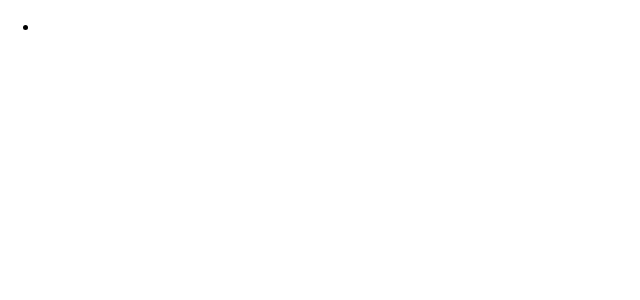
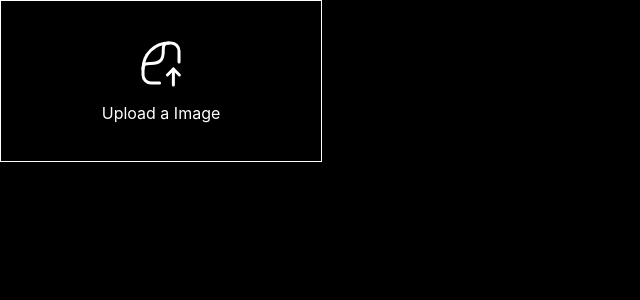
Before and after one commit to RishikeshPolasa/react-projects, a React (Create React App) app: page /fileUploadDesign2 in a window 1280 px wide. Before the commit this address had no page. Shown: the top 300 px of the page, without its empty margins (0-640 px from the left). Built offline with nearby package versions, Linux system fonts and the light colour scheme.

Commit message:
feat/implemented fileupload generic component

```diff
--- a/package.json
+++ b/package.json
@@ -35,5 +35,8 @@
       "last 1 firefox version",
       "last 1 safari version"
     ]
+  },
+  "devDependencies": {
+    "axios": "^1.6.5"
   }
 }
--- a/src/App.js
+++ b/src/App.js
@@ -1,11 +1,19 @@
 import "./App.css";
 import { BrowserRouter as Router, Route, Routes, Link } from "react-router-dom";
 import Checkbox from "./Checkbox";
+import FileUpload from "./FileUpload";
+import FileUploadDesign1 from "./FileUpload/FileUpload";
+import Main from "./FileUpload/main";
+import FileUploadDesign2 from "./FileUpload/FileUploadDesign2";
+
 const Home = () => (
   <>
     <h1>Home</h1>
     <div>
       <Link to="/checkbox">Checkbox</Link>
+    </div>
+    <div>
+      <Link to="/fileUpload">FileUpload</Link>
     </div>
   </>
 );
@@ -13,14 +21,12 @@ function App() {
   return (
     <div className="App">
       <Router>
-        <nav>
-          <ul>
-            <li></li>
-          </ul>
-        </nav>
         <Routes>
           <Route path="/checkbox" element={<Checkbox />} />
           <Route path="/" element={<Home />} />
+          <Route path="/fileUploadDesign1" element={<FileUploadDesign1 />} />
+          <Route path="/fileUploadDesign2" element={<FileUploadDesign2 />} />
+          <Route path="/fileUpload" element={<Main />} />
         </Routes>
       </Router>
     </div>
--- /dev/null
+++ b/src/FileUpload/FileUpload.js
@@ -0,0 +1,36 @@
+import React from "react";
+import FileUpload from ".";
+import "./style.css";
+import FileUploadSvg from "./uploadsvg1.png";
+
+export default class FileUploadDesign1 extends FileUpload {
+  constructor(props) {
+    super(props);
+    this.fileInputRef = React.createRef();
+    this.state = {
+      selectedFile: "",
+    };
+  }
+
+  handleUpload() {
+    if (this.fileInputRef && this.fileInputRef.current) {
+      this.fileInputRef.current.click();
+    }
+  }
+
+  render() {
+    return (
+      <div className="fileWrapper" onClick={() => this.handleUpload()}>
+        FileUploadDesign
+        <div className="imageWrapper">
+          <img src={FileUploadSvg} alt="fileupload" />
+        </div>
+        <input
+          ref={this.fileInputRef}
+          type="file"
+          onChange={(e) => this._submitHandler(e)}
+        />
+      </div>
+    );
+  }
+}
--- /dev/null
+++ b/src/FileUpload/FileUploadDesign2.css
@@ -0,0 +1,54 @@
+.fileUpload {
+  background-color: black;
+  height: 100vh;
+  width: 100vw;
+}
+.fileWrapper {
+  width: 20rem;
+  height: 10rem;
+  border: 1px solid white;
+  display: flex;
+  flex-direction: column;
+  justify-content: center;
+  align-items: center;
+  background-color: black;
+}
+.design2 {
+  border-radius: 0;
+  cursor: pointer;
+}
+.fileWrapper .imageWrapper {
+  width: 3rem;
+  height: 3rem;
+}
+.fileWrapper .imageWrapper svg {
+  width: 100%;
+  height: 100%;
+}
+.fileWrapper input {
+  display: none;
+}
+.fileWrapper .fileText {
+  color: white;
+  margin-top: 1rem;
+}
+.selectedFileWrapper {
+  max-width: 20rem;
+  margin-top: 2rem;
+  border: 1px solid white;
+}
+.selectedFileWrapper .selectedFile {
+  display: flex;
+  align-items: center;
+  padding: 0.5rem;
+}
+.selectedFileWrapper .selectedFile img {
+  width: 3rem;
+  height: 3rem;
+  object-fit: fill;
+}
+.selectedFileWrapper .selectedFile .filename {
+  color: white;
+  font-size: 1rem;
+  margin-left: 1rem;
+}
--- /dev/null
+++ b/src/FileUpload/FileUploadDesign2.js
@@ -0,0 +1,58 @@
+import React from "react";
+import FileUpload from ".";
+import "./FileUploadDesign2.css";
+import FileUploadSvg2 from "./FileUploadSvg2";
+
+class FileUploadDesign2 extends React.Component {
+  constructor(props) {
+    super(props);
+    this.state = {
+      selectedFile: "",
+      loader: false,
+    };
+  }
+
+  handleUpload = () => {
+    // Ensure fileUploadRef is not undefined before accessing its properties
+    const inputRef = this.fileUploadRef.getInputRef();
+    if (inputRef) {
+      inputRef.click(); // Trigger the click on the input element
+    }
+  };
+
+  callBackFunction = (res) => {
+    console.log("response", res);
+    this.setState((prevState) => ({
+      ...prevState,
+      selectedFile: res.data,
+    }));
+    // Handle the response as needed in FileUploadDesign2
+  };
+
+  render() {
+    return (
+      <div className="fileUpload">
+        <div className="fileWrapper design2" onClick={this.handleUpload}>
+          <div className="imageWrapper">
+            <FileUploadSvg2 />
+          </div>
+          <FileUpload
+            ref={(ref) => (this.fileUploadRef = ref)}
+            callBackFunction={this.callBackFunction}
+          />
+          <div className="fileText">Upload a Image </div>
+        </div>
+        {this.state.selectedFile && (
+          <div className="selectedFileWrapper">
+            <div className="selectedFile">
+              <img src={this.state.selectedFile.url} alt="fileImage" />
+              <span className="filename">{this.state.selectedFile?.title}</span>
+            </div>
+          </div>
+        )}
+      </div>
+    );
+  }
+}
+
+export default FileUploadDesign2;
--- /dev/null
+++ b/src/FileUpload/FileUploadSvg2.js
@@ -0,0 +1,51 @@
+import React from "react";
+
+function FileUploadSvg2() {
+  return (
+    <svg
+      width="800px"
+      height="800px"
+      viewBox="0 0 24 24"
+      fill="none"
+      xmlns="http://www.w3.org/2000/svg"
+    >
+      <path
+        d="M11.2798 22H7.00977C5.9489 22 4.93148 21.5785 4.18134 20.8284C3.43119 20.0782 3.00977 19.0609 3.00977 18V14.89C3.00977 11.4713 4.36781 8.19273 6.78516 5.77539C9.2025 3.35805 12.4811 2 15.8998 2H17.0098C18.0706 2 19.0881 2.42142 19.8382 3.17157C20.5883 3.92172 21.0098 4.93913 21.0098 6V11.4399"
+        stroke="#fff"
+        stroke-width="1.5"
+        stroke-linecap="round"
+        stroke-linejoin="round"
+      />
+      <path
+        d="M3 15.06C3 9.9 8.50004 14.0599 11.73 10.8199C14.96 7.57995 10.83 2 15.98 2"
+        stroke="#fff"
+        stroke-width="1.5"
+        stroke-linecap="round"
+        stroke-linejoin="round"
+      />
+      <path
+        d="M18.1895 23V15"
+        stroke="#fff"
+        stroke-width="1.5"
+        stroke-linecap="round"
+        stroke-linejoin="round"
+      />
+      <path
+        d="M15.1895 18L18.1895 15"
+        stroke="#fff"
+        stroke-width="1.5"
+        stroke-linecap="round"
+        stroke-linejoin="round"
+      />
+      <path
+        d="M21.1895 18L18.1895 15"
+        stroke="#fff"
+        stroke-width="1.5"
+        stroke-linecap="round"
+        stroke-linejoin="round"
+      />
+    </svg>
+  );
+}
+
+export default FileUploadSvg2;
--- /dev/null
+++ b/src/FileUpload/index.js
@@ -0,0 +1,55 @@
+import React, { Component } from "react";
+import axios from "axios";
+
+class FileUpload extends Component {
+  constructor(props) {
+    super(props);
+    this.inputRef = React.createRef(); // Create a ref for the input element
+    this._submitHandler = this._submitHandler.bind(this);
+  }
+
+  async uploadFile(fileData) {
+    try {
+      const formData = new FormData();
+      formData.append("image", fileData);
+      const res = await axios.post("https://api.imgbb.com/1/upload", formData, {
+        params: {
+          key: "6276e6647788a7d4cbb033439ae1a6cf",
+        },
+      });
+      this.props.callBackFunction(res.data);
+    } catch (error) {
+      console.error(error);
+    }
+  }
+
+  async fileValidation(fileData) {
+    await this.uploadFile(fileData);
+  }
+
+  _submitHandler(e) {
+    if (e.target.files?.length > 0) {
+      const fileData = e.target.files[0];
+      this.fileValidation(fileData);
+    }
+  }
+
+  // Expose the inputRef through a method
+  getInputRef() {
+    return this.inputRef.current;
+  }
+
+  render() {
+    return (
+      <div>
+        <input
+          type="file"
+          onChange={(e) => this._submitHandler(e)}
+          ref={this.inputRef}
+        />
+      </div>
+    );
+  }
+}
+
+export default FileUpload;
--- /dev/null
+++ b/src/FileUpload/main.js
@@ -0,0 +1,12 @@
+import React from "react";
+import { BrowserRouter as Router, Route, Routes, Link } from "react-router-dom";
+function main() {
+  return (
+    <div>
+      <Link to="/fileUploadDesign1">FileUploadDesign1</Link>
+      <Link to="/fileUploadDesign2">FileUploadDesign2</Link>
+    </div>
+  );
+}
+
+export default main;
--- /dev/null
+++ b/src/FileUpload/style.css
@@ -0,0 +1,21 @@
+.fileWrapper {
+  width: 20rem;
+  height: 10rem;
+  border: 1px solid red;
+  border-radius: 1rem;
+  display: flex;
+  flex-direction: column;
+  justify-content: center;
+  align-items: center;
+}
+.fileWrapper .imageWrapper {
+  width: 3rem;
+  height: 3rem;
+}
+.fileWrapper .imageWrapper img {
+  width: 100%;
+  height: 100%;
+}
+.fileWrapper input {
+  display: none;
+}
```
Also changed, not shown: src/FileUpload/uploadsvg1.png (added), 1 other file (tests, documents, lock files or other folders).
